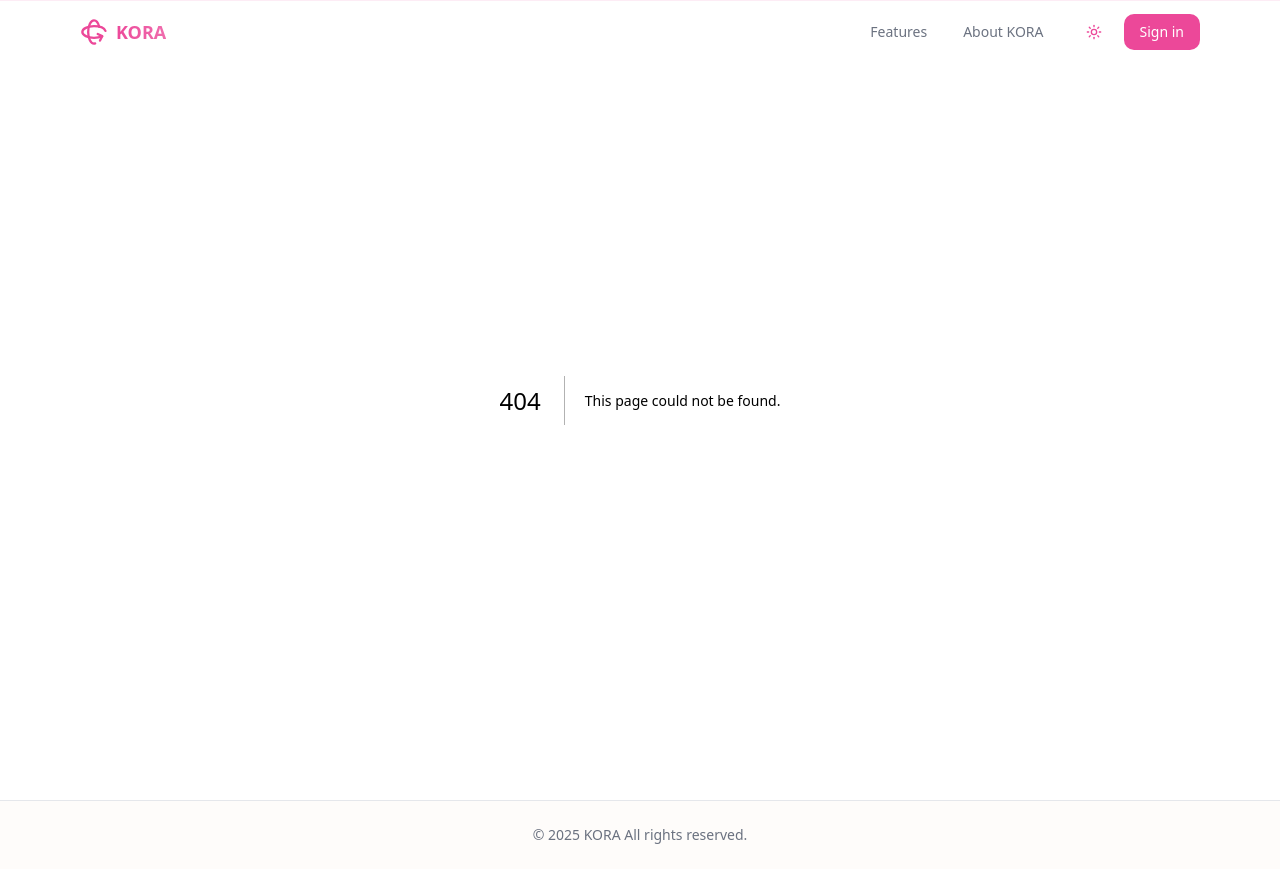
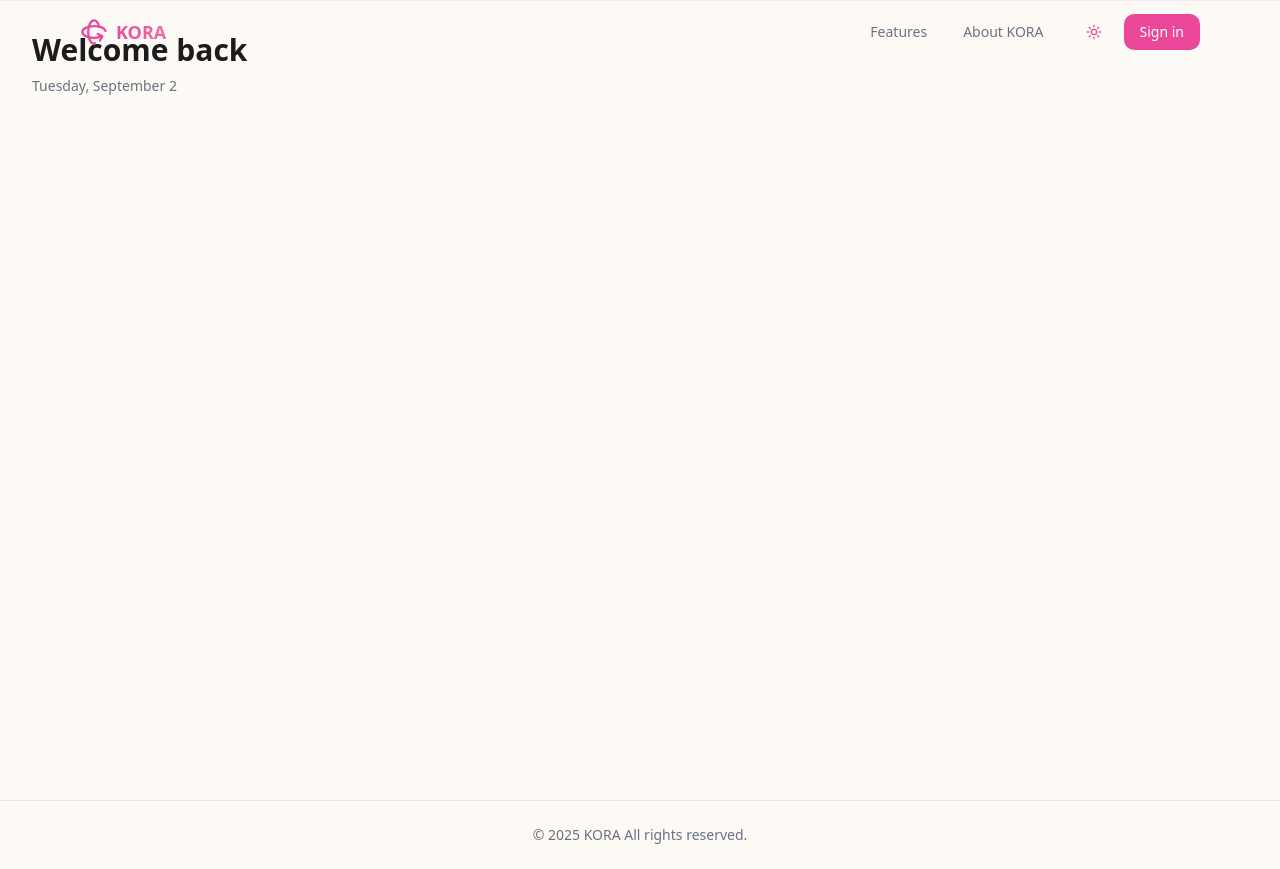
Before and after one commit to Diptipathak2007/ai-therapist-agent, a Next.js app: page /dashboard in a window 1280 px wide. Before the commit this address had no page. Built offline with nearby package versions, Linux system fonts and the light colour scheme.

Commit message:
add dashboard page with real-time clock display

```diff
--- /dev/null
+++ b/src/app/dashboard/page.tsx
@@ -0,0 +1,28 @@
+"use client";
+
+import { useState } from "react";
+import { useEffect } from "react";
+
+export default function DashboardPage() {
+    const [currentTime, setCurrentTime] = useState(new Date());
+    useEffect(()=>{
+        const timer = setInterval(() => {
+            setCurrentTime(new Date());
+        }, 1000);
+        return () => clearInterval(timer);
+    },[]);
+  return (
+    <div className="min-h-screen bg-background p-8">
+        <div className="flex flex-col gap-2">
+            <h1 className="text-3xl font-bold">Welcome back</h1>
+            <p className="text-muted-foreground text-sm">
+                {currentTime.toLocaleDateString("en-us",{
+                    weekday: 'long',
+                    month: 'long',
+                    day: 'numeric',
+                })}
+            </p>
+        </div>
+    </div>
+  )
+}
```
